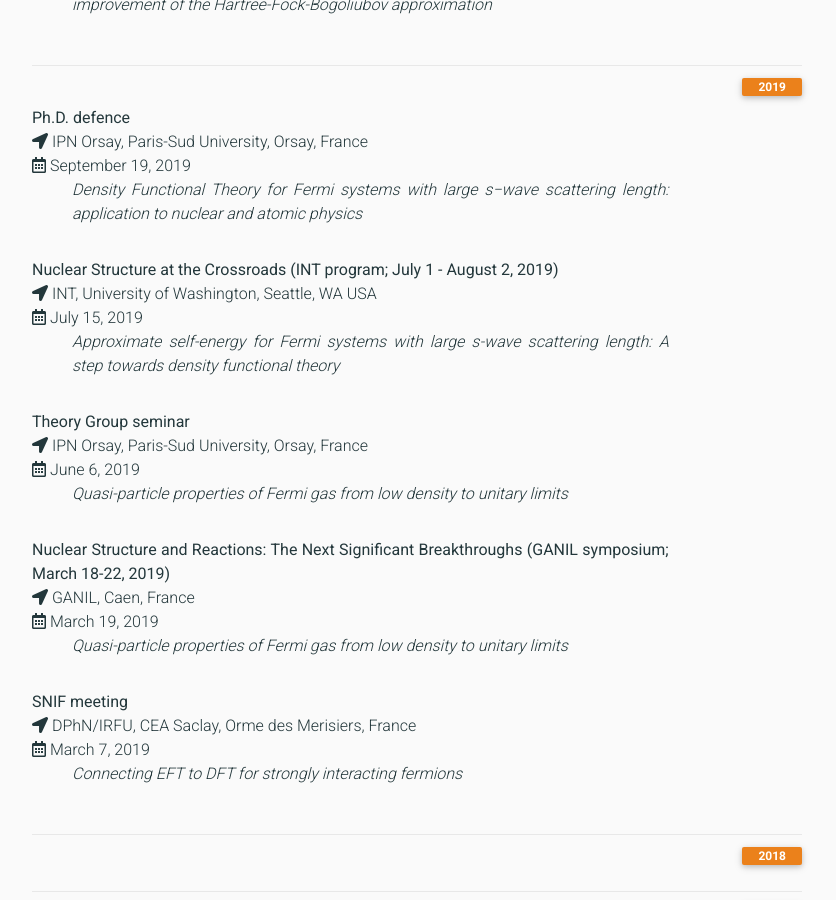
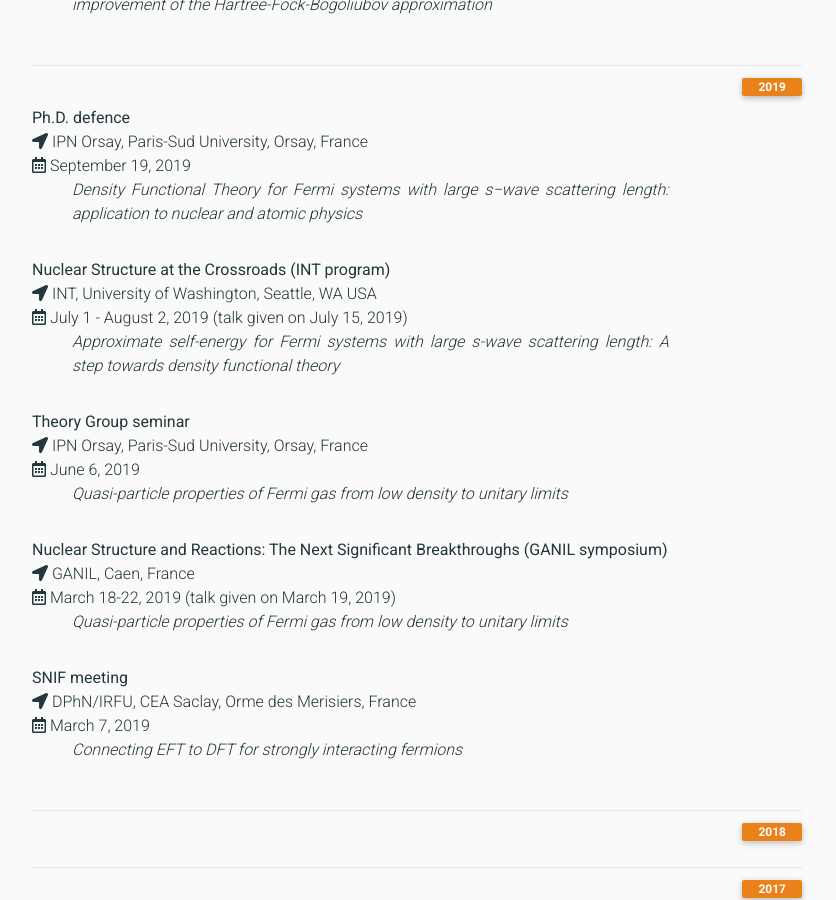
Before and after one commit to AntoineBoulet/antoineboulet.github.io, a Jekyll site: the page built from _pages/talks.md, in a window 1280 px wide and 900 px high, scrolled down 598 px. Shown: the whole window, without its empty margins (223-1059 px from the left). Built offline with Jekyll 4.4.1, drawn with Linux system fonts in a browser that asks for light colours; nearby versions of some CDN libraries; a style sheet for code colours, icons or effects is not loaded.

Commit message:
Update 2019.yml

```diff
--- a/_data/talks/2019.yml
+++ b/_data/talks/2019.yml
@@ -6,12 +6,12 @@
   place: IPN Orsay, Paris-Sud University, Orsay, France
   date: September 19, 2019
 
-- event: "Nuclear Structure at the Crossroads (INT program; July 1 - August 2, 2019)"
+- event: "Nuclear Structure at the Crossroads (INT program)"
   tag: conference
   title: "Approximate self-energy for Fermi systems with large s-wave scattering length: A step towards density functional theory"
   year: 2019
   place: INT, University of Washington, Seattle, WA USA
-  date: July 15, 2019
+  date: July 1 - August 2, 2019 (talk given on July 15, 2019)
 
 - event: "Theory Group seminar"
   tag: seminar
@@ -20,12 +20,12 @@
   place: IPN Orsay, Paris-Sud University, Orsay, France
   date: June 6, 2019
 
-- event: "Nuclear Structure and Reactions: The Next Significant Breakthroughs (GANIL symposium; March 18-22, 2019)"
+- event: "Nuclear Structure and Reactions: The Next Significant Breakthroughs (GANIL symposium)"
   tag: conference
   title: "Quasi-particle properties of Fermi gas from low density to unitary limits"
   year: 2019
   place: GANIL, Caen, France
-  date: March 19, 2019
+  date: March 18-22, 2019 (talk given on March 19, 2019)
 
 - event: "SNIF meeting"
   tag: workshop
```
